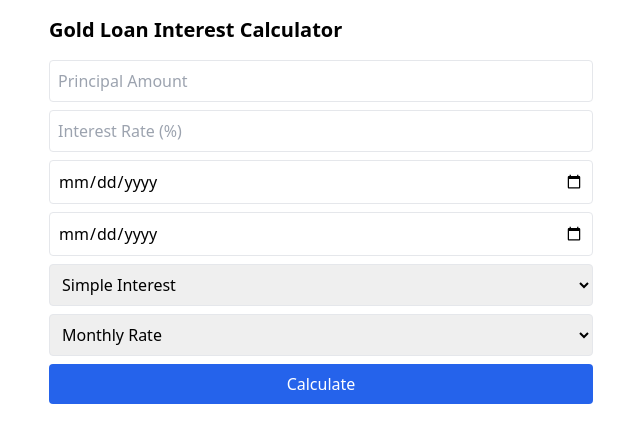
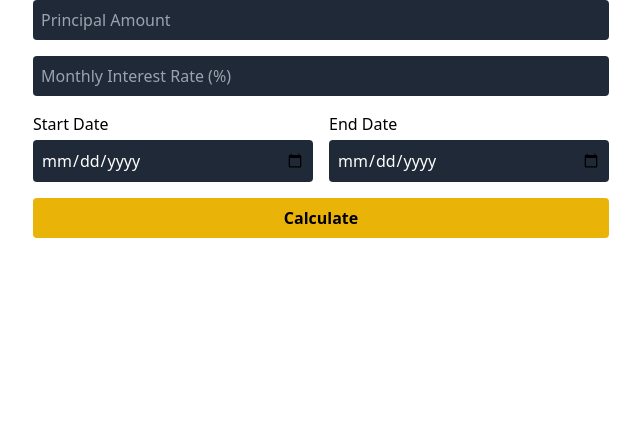
Before and after one commit to VamsikrishnaA/Interest_calculator, a React (Vite) app: page / in a window 1280 px wide. Shown: the top 442 px of the page, without its empty margins (319-959 px from the left). Built offline with nearby package versions, Linux system fonts and the light colour scheme; the HTML template or start-up script is replaced by a standard one.

Commit message:
updated compoundInterest logic

```diff
--- a/src/components/InterestCalculator.jsx
+++ b/src/components/InterestCalculator.jsx
@@ -1,128 +1,75 @@
-import React, { useState } from 'react';
-import { differenceInDays } from 'date-fns';
+import React, { useState } from 'react'; import dayjs from 'dayjs'; import { saveAs } from 'file-saver'; import html2canvas from 'html2canvas';
 
-const InterestCalculator = () => {
-  const [Principal, setPrincipal] = useState('');
-  const [InterestRate, setInterestRate] = useState('');
-  const [startDate, setStartDate] = useState('');
-  const [endDate, setEndDate] = useState('');
-  const [interestType, setInterestType] = useState('simple');
-  const [rateType, setRateType] = useState('monthly');
-  const [result, setResult] = useState(null);
+export default function InterestCalculator() { const [principal, setPrincipal] = useState(''); const [rate, setRate] = useState(''); const [startDate, setStartDate] = useState(''); const [endDate, setEndDate] = useState(''); const [result, setResult] = useState(null);
 
-  const calculateInterest = () => {
-    const principal = parseFloat(Principal);
-    const interestRate = parseFloat(InterestRate);
+const calculateCompoundMonthlyInterest = () => { let p = parseFloat(principal); const r = parseFloat(rate); // monthly rate const start = dayjs(startDate); const end = dayjs(endDate); const totalDays = end.diff(start, 'day');
 
-    if (isNaN(principal) || !startDate || !endDate || isNaN(interestRate)) return;
+let current = start;
+let monthsPassed = 0;
+let lastCompounded = start;
 
-    const start = new Date(startDate);
-    const end = new Date(endDate);
-    const days = differenceInDays(end, start)+1;
+while (true) {
+  const nextMonth = current.add(1, 'month');
+  if (nextMonth.date() !== start.date()) {
+    // Align to same day if possible
+    const alignedNext = nextMonth.date(start.date());
+    if (alignedNext.isAfter(end)) break;
+    current = alignedNext;
+  } else {
+    if (nextMonth.isAfter(end)) break;
+    current = nextMonth;
+  }
+  p = p * (1 + r / 100);
+  monthsPassed++;
 
-    let interest = 0;
-    let totalAmount = 0;
-
-    if (rateType === 'monthly') {
-      if (interestType === 'simple') {
-        const months = Math.floor(days / 30);
-        const extraDays = days % 30;
-        let adjustedMonths = months;
-
-        if (extraDays > 16) adjustedMonths += 1;
-        else if (extraDays >= 6) adjustedMonths += 0.5;
-
-        const dailyRate = interestRate / 30;
-
-        interest =
-          (principal * interestRate * adjustedMonths) / 100 +
-          (extraDays < 6 ? (principal * dailyRate * extraDays) / 100 : 0);
-
-        totalAmount = principal + interest;
-      } else {
-        // Compound Interest with 365-day slab + simple interest for remaining days
-        let amount = principal;
-        let remainingDays = days;
-        let totalInterest = 0;
-
-        while (remainingDays >= 365) {
-          const slabInterest = (amount * interestRate * 12) / 100;
-          amount += slabInterest;
-          totalInterest += slabInterest;
-          remainingDays -= 365;
+  // Every 12 months, treat as simple interest and compound once
+  if (monthsPassed % 12 === 0) {
+    const si = p * (r / 100) * 12;
+    p += si;
+  }
+  lastCompounded = current;
 }
 
-        const dailyRate = interestRate / 30;
-        const leftoverInterest = (amount * dailyRate * remainingDays) / 100;
-        amount += leftoverInterest;
-        totalInterest += leftoverInterest;
-
-        interest = totalInterest;
-        totalAmount = amount;
-      }
-    } else if (rateType === 'daily') {
-      if (interestType === 'simple') {
-        const dailyRate = interestRate / 30;
-        interest = (principal * dailyRate * days) / 100;
-        totalAmount = principal + interest;
-      } else {
-        // Compound Interest with 365-day slab + simple interest for remaining days
-        let amount = principal;
-        let remainingDays = days;
-        let totalInterest = 0;
-
-        while (remainingDays >= 365) {
-          const slabInterest = (amount * interestRate * 12) / 100;
-          amount += slabInterest;
-          totalInterest += slabInterest;
-          remainingDays -= 365;
-        }
-
-        const dailyRate = interestRate / 30;
-        const leftoverInterest = (amount * dailyRate * remainingDays) / 100;
-        amount += leftoverInterest;
-        totalInterest += leftoverInterest;
-
-        interest = totalInterest;
-        totalAmount = amount;
-      }
-    }
+// Remaining days simple interest
+const remainingDays = end.diff(lastCompounded, 'day');
+const dailyRate = r / 30; // monthly to daily
+const remainingInterest = p * (dailyRate / 100) * remainingDays;
+const finalAmount = p + remainingInterest;
 
 setResult({
-      interest: parseFloat(interest.toFixed(2)),
-      total: parseFloat(totalAmount.toFixed(2)),
-      days,
+  interest: finalAmount - parseFloat(principal),
+  total: finalAmount,
+  months: monthsPassed,
+  totalDays
 });
+
 };
 
-  return (
-    <div className="p-4 max-w-xl mx-auto">
-      <h2 className="text-xl font-bold mb-4">Gold Loan Interest Calculator</h2>
-      <div className="grid gap-2">
-        <input type="number" placeholder="Principal Amount" value={Principal} onChange={(e) => setPrincipal(e.target.value)} className="p-2 border rounded" />
-        <input type="number" placeholder="Interest Rate (%)" value={InterestRate} onChange={(e) => setInterestRate(e.target.value)} className="p-2 border rounded" />
-        <input type="date" value={startDate} onChange={(e) => setStartDate(e.target.value)} className="p-2 border rounded" />
-        <input type="date" value={endDate} onChange={(e) => setEndDate(e.target.value)} className="p-2 border rounded" />
-        <select value={interestType} onChange={(e) => setInterestType(e.target.value)} className="p-2 border rounded">
-          <option value="simple">Simple Interest</option>
-          <option value="compound">Compound Interest</option>
-        </select>
-        <select value={rateType} onChange={(e) => setRateType(e.target.value)} className="p-2 border rounded">
-          <option value="monthly">Monthly Rate</option>
-          <option value="daily">Daily Rate</option>
-        </select>
-        <button onClick={calculateInterest} className="p-2 bg-blue-600 text-white rounded">Calculate</button>
-      </div>
+const exportResult = async () => { const element = document.getElementById('result'); const canvas = await html2canvas(element); canvas.toBlob(blob => { saveAs(blob, 'interest-result.png'); }); };
+
+return ( <div className="max-w-xl mx-auto space-y-4"> <input type="number" placeholder="Principal Amount" className="w-full p-2 rounded bg-gray-800 text-white" value={principal} onChange={e => setPrincipal(e.target.value)} /> <input type="number" placeholder="Monthly Interest Rate (%)" className="w-full p-2 rounded bg-gray-800 text-white" value={rate} onChange={e => setRate(e.target.value)} /> <div className="flex justify-between gap-4"> <div className="flex-1"> <label className="block mb-1">Start Date</label> <input type="date" className="w-full p-2 rounded bg-gray-800 text-white" value={startDate} onChange={e => setStartDate(e.target.value)} /> </div> <div className="flex-1"> <label className="block mb-1">End Date</label> <input type="date" className="w-full p-2 rounded bg-gray-800 text-white" value={endDate} onChange={e => setEndDate(e.target.value)} /> </div> </div> <button
+onClick={calculateCompoundMonthlyInterest}
+className="w-full bg-yellow-500 hover:bg-yellow-600 text-black font-semibold py-2 rounded"
+> Calculate </button>
 
 {result && (
-        <div className="mt-4 p-4 border rounded bg-gray-100">
-          <p><strong>Total Days:</strong> {result.days}</p>
-          <p><strong>Interest:</strong> ₹{result.interest}</p>
-          <p><strong>Total Amount:</strong> ₹{result.total}</p>
+    <div
+      id="result"
+      className="bg-gray-800 p-4 rounded shadow-lg space-y-2 mt-4"
+    >
+      <p>Interest: ₹{result.interest.toFixed(2)}</p>
+      <p>Total Amount: ₹{result.total.toFixed(2)}</p>
+      <p>Duration: {result.months} months ({result.totalDays} days)</p>
+      <button
+        onClick={exportResult}
+        className="mt-2 px-4 py-1 bg-blue-600 hover:bg-blue-700 rounded text-white"
+      >
+        Export Result
+      </button>
     </div>
   )}
 </div>
-  );
-};
 
-export default InterestCalculator;
+); }
+
+// package.json (add these dependencies) { "dependencies": { "dayjs": "^1.11.9", "file-saver": "^2.0.5", "html2canvas": "^1.4.1", "react": "^18.2.0", "react-dom": "^18.2.0", "vite": "^4.5.13" }, "devDependencies": { "@vitejs/plugin-react": "^4.1.0" } }
```
Lines whose indentation alone changed are shown as unchanged.
